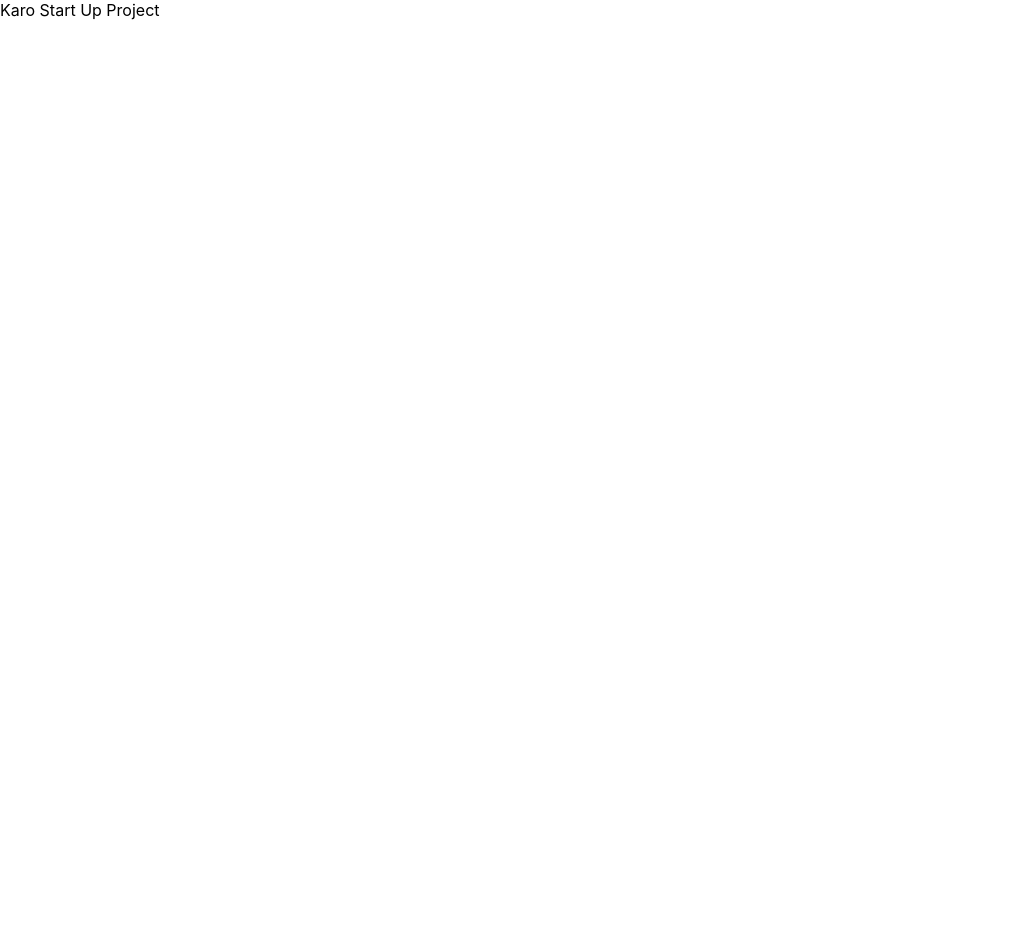
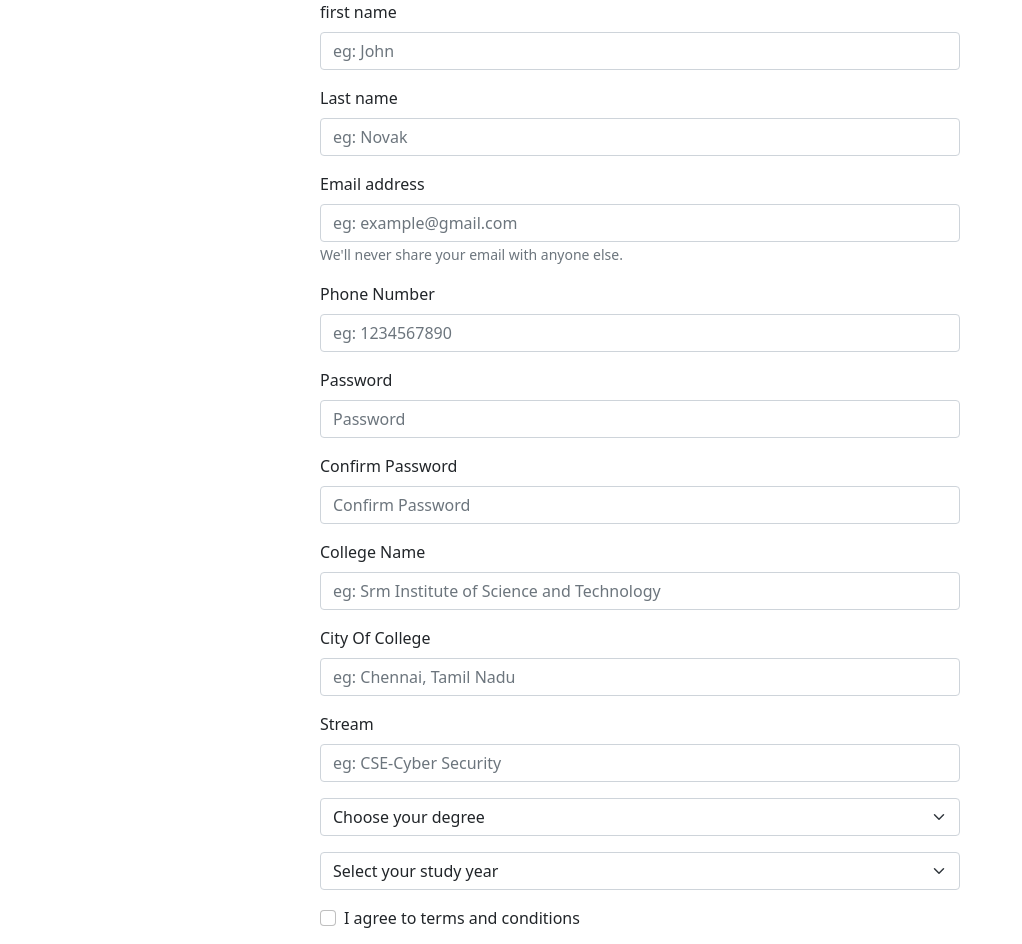
Before and after one commit to rithika0508/KaroStartUp_frontend, a React (Create React App) app: page / in a window 1280 px wide. Shown: the top 944 px of the page, without its empty margins (0-1022 px from the left). Before the commit the page ends 800 px from the top, so only its background shows below. Built offline with nearby package versions, Linux system fonts and the light colour scheme.

Commit message:
Register part

```diff
--- a/package.json
+++ b/package.json
@@ -6,7 +6,9 @@
     "@testing-library/jest-dom": "^5.14.1",
     "@testing-library/react": "^12.0.0",
     "@testing-library/user-event": "^13.2.1",
+    "bootstrap": "5.1.3",
     "react": "^17.0.2",
+    "react-bootstrap": "^2.2.1",
     "react-dom": "^17.0.2",
     "react-scripts": "5.0.0",
     "web-vitals": "^2.1.0"
--- a/src/App.js
+++ b/src/App.js
@@ -1,7 +1,10 @@
-import "./App.css";
-
+import Register from "./components/Register/Register";
 function App() {
-  return <div>Karo Start Up Project</div>;
+  return (
+    <>
+      <Register />
+    </>
+  );
 }
 
 export default App;
--- /dev/null
+++ b/src/components/Register/Register.js
@@ -0,0 +1,169 @@
+import React from "react";
+import { useState } from "react";
+import { Form, Button } from "react-bootstrap";
+import styles from "./Register.module.css";
+const Register = () => {
+  const [firstname, setFirstName] = useState("");
+  const [lastname, setLastName] = useState("");
+  const [email, setEmail] = useState("");
+  const [phoneNumber, setPhoneNumber] = useState("");
+  const [password, setPassword] = useState("");
+  const [confirmPassword, setConfirmPassword] = useState("");
+  const [cityOfCollege, setCityOfCollege] = useState("");
+  const [college, setCollege] = useState("");
+  const [year, setYear] = useState("");
+  const [degree, setDegree] = useState("");
+  const [stream, setStream] = useState("");
+
+  const handleRegister = (e) => {
+    e.preventDefault();
+  };
+
+  return (
+    <div>
+      <Form className={styles.register__form} onSubmit={handleRegister}>
+        <Form.Group className="mb-3">
+          <Form.Label>first name</Form.Label>
+          <Form.Control
+            type="text"
+            placeholder="eg: John"
+            defaultValue={firstname}
+            onChange={(e) => setFirstName(e.target.value)}
+            required
+          />
+        </Form.Group>
+
+        <Form.Group className="mb-3">
+          <Form.Label>Last name</Form.Label>
+          <Form.Control
+            type="text"
+            placeholder="eg: Novak"
+            defaultValue={lastname}
+            onChange={(e) => setLastName(e.target.value)}
+            required
+          />
+        </Form.Group>
+
+        <Form.Group className="mb-3" controlId="formBasicEmail">
+          <Form.Label>Email address</Form.Label>
+          <Form.Control
+            type="email"
+            placeholder="eg: example@gmail.com"
+            defaultValue={email}
+            onChange={(e) => setEmail(e.target.value)}
+            required
+          />
+          <Form.Text className="text-muted">
+            We'll never share your email with anyone else.
+          </Form.Text>
+        </Form.Group>
+
+        <Form.Group className="mb-3">
+          <Form.Label>Phone Number</Form.Label>
+          <Form.Control
+            type="Number"
+            placeholder="eg: 1234567890"
+            defaultValue={phoneNumber}
+            onChange={(e) => setPhoneNumber(e.target.value)}
+            required
+          />
+        </Form.Group>
+
+        <Form.Group className="mb-3">
+          <Form.Label>Password</Form.Label>
+          <Form.Control
+            type="password"
+            placeholder="Password"
+            defaultValue={password}
+            onChange={(e) => setPassword(e.target.value)}
+            required
+          />
+        </Form.Group>
+
+        <Form.Group className="mb-3">
+          <Form.Label>Confirm Password</Form.Label>
+          <Form.Control
+            type="password"
+            placeholder="Confirm Password"
+            defaultValue={confirmPassword}
+            onChange={(e) => setConfirmPassword(e.target.value)}
+            required
+          />
+        </Form.Group>
+
+        <Form.Group className="mb-3">
+          <Form.Label>College Name</Form.Label>
+          <Form.Control
+            type="text"
+            placeholder="eg: Srm Institute of Science and Technology"
+            defaultValue={college}
+            onChange={(e) => setCollege(e.target.value)}
+            required
+          />
+        </Form.Group>
+
+        <Form.Group className="mb-3">
+          <Form.Label>City Of College</Form.Label>
+          <Form.Control
+            type="text"
+            placeholder="eg: Chennai, Tamil Nadu"
+            defaultValue={cityOfCollege}
+            onChange={(e) => setCityOfCollege(e.target.value)}
+            required
+          />
+        </Form.Group>
+
+        <Form.Group className="mb-3">
+          <Form.Label>Stream</Form.Label>
+          <Form.Control
+            type="text"
+            placeholder="eg: CSE-Cyber Security"
+            defaultValue={stream}
+            onChange={(e) => setStream(e.target.value)}
+            required
+          />
+        </Form.Group>
+
+        <Form.Select
+          aria-label="Default select example"
+          className={`mb-3`}
+          onChange={(e) => setDegree(e.target.value)}
+          required
+        >
+          <option>Choose your degree</option>
+          <option value="btech">BTech</option>
+          <option value="bba">BBA</option>
+          <option value="bms">BMS</option>
+          <option value="bsw">BSW</option>
+          <option value="bem">BEM</option>
+          <option value="bfd">BFD</option>
+          <option value="bttm">BTTM</option>
+          <option value="bsc">BSC</option>
+        </Form.Select>
+
+        <Form.Select
+          aria-label="Default select example"
+          className={`mb-3`}
+          onChange={(e) => setYear(e.target.value)}
+          required
+        >
+          <option>Select your study year</option>
+          <option value="1">1st year</option>
+          <option value="2">2nd year</option>
+          <option value="3">3rd year</option>
+          <option value="4">4th year</option>
+        </Form.Select>
+
+        <Form.Group className="mb-3" controlId="formBasicCheckbox">
+          <Form.Check type="checkbox" label="I agree to terms and conditions" />
+        </Form.Group>
+
+        <Button variant="primary" type="submit">
+          Submit
+        </Button>
+      </Form>
+    </div>
+  );
+};
+
+export default Register;
--- /dev/null
+++ b/src/components/Register/Register.module.css
@@ -0,0 +1,4 @@
+.register__form {
+  width: 50%;
+  margin: auto;
+}
--- a/src/index.js
+++ b/src/index.js
@@ -2,10 +2,6 @@ import React from "react";
 import ReactDOM from "react-dom";
 import "./index.css";
 import App from "./App";
+import "bootstrap/dist/css/bootstrap.min.css";
 
-ReactDOM.render(
-  <React.StrictMode>
-    <App />
-  </React.StrictMode>,
-  document.getElementById("root")
-);
+ReactDOM.render(<App />, document.getElementById("root"));
```
Also changed, not shown: 1 other file (tests, documents, lock files or other folders).
